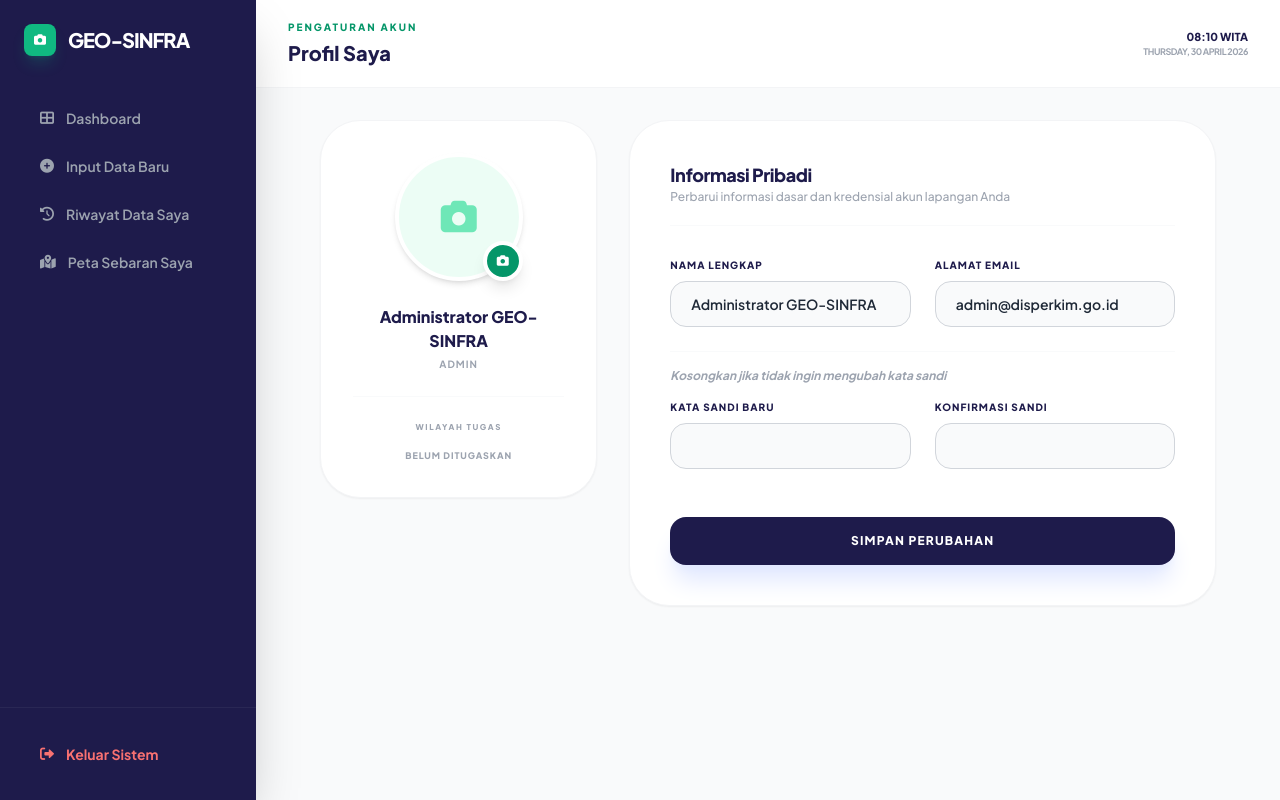
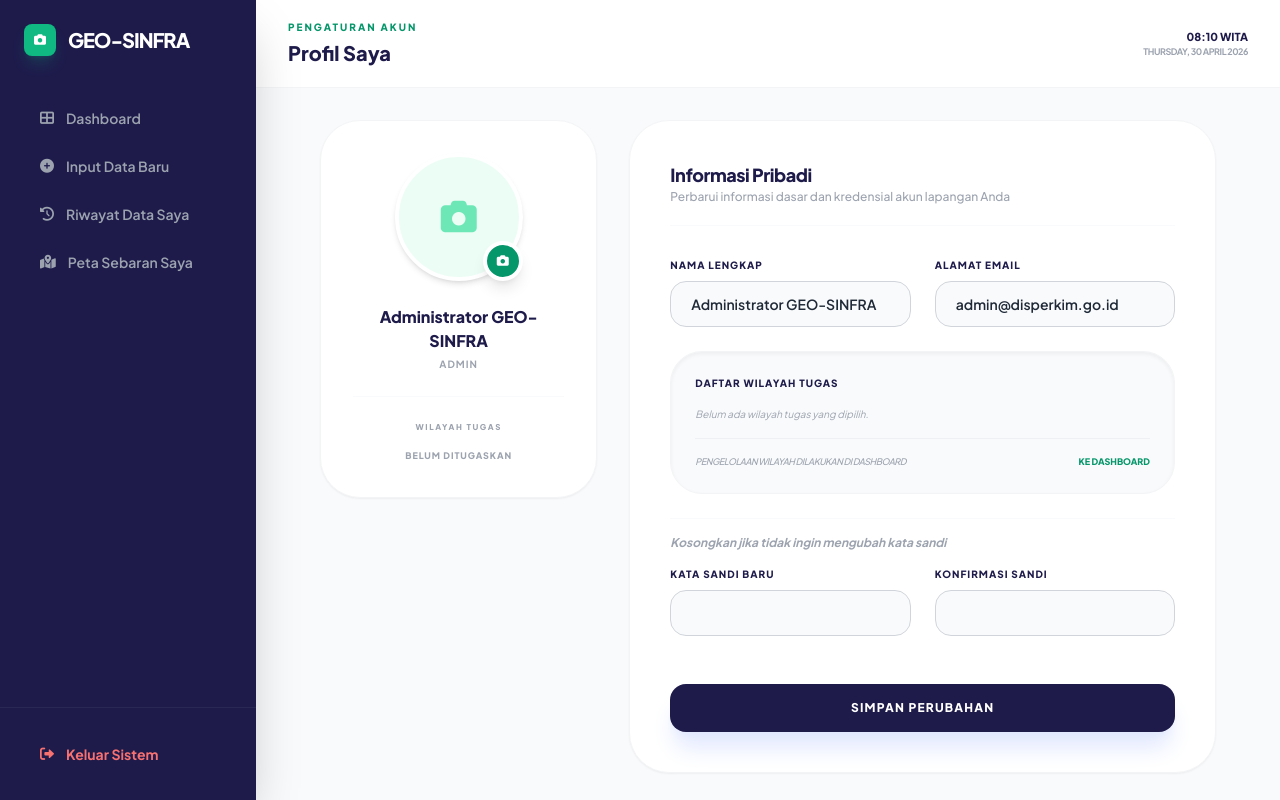
Before and after one commit to Nadya1112/geo-sinfra, a Laravel app: template resources/views/surveyor/profile.blade.php in a window 1280 px wide. Run offline with Laravel 12, Linux system fonts and the light colour scheme; the template is opened without the code that fills it, so the values that code supplies are empty; a user stored in the database is signed in; data comes from the database, SQL or seed files in the repository; parts of the project's set-up code (start-up, migrations or seed data) failed here and were passed over; some libraries are stand-ins or nearby versions.

Commit message:
style(surveyor): restore territory information block in profile page

```diff
--- a/resources/views/surveyor/profile.blade.php
+++ b/resources/views/surveyor/profile.blade.php
@@ -106,6 +106,24 @@
                                     </div>
                                 </div>
 
+                                <div class="bg-gray-50 p-6 rounded-[2rem] border border-gray-100 shadow-inner">
+                                    <label class="block text-[10px] font-black text-[#1e1b4b] uppercase tracking-widest mb-4">Daftar Wilayah Tugas</label>
+                                    <div class="flex flex-wrap gap-3">
+                                        @forelse(auth()->user()->kecamatans as $assignedKec)
+                                        <div class="px-4 py-2 bg-white rounded-xl border border-gray-200 shadow-sm flex items-center gap-2">
+                                            <div class="w-2 h-2 rounded-full bg-emerald-500"></div>
+                                            <span class="text-[11px] font-bold text-[#1e1b4b]">{{ $assignedKec->nama_kecamatan }}</span>
+                                        </div>
+                                        @empty
+                                        <p class="text-[10px] text-gray-400 italic">Belum ada wilayah tugas yang dipilih.</p>
+                                        @endforelse
+                                    </div>
+                                    <div class="mt-4 pt-4 border-t border-gray-200/50 flex justify-between items-center">
+                                        <p class="text-[9px] text-gray-400 italic font-medium uppercase tracking-tighter">Pengelolaan wilayah dilakukan di Dashboard</p>
+                                        <a href="{{ route('surveyor.dashboard') }}" class="text-[9px] font-black text-emerald-600 uppercase hover:underline">Ke Dashboard</a>
+                                    </div>
+                                </div>
+
                                 <div class="pt-4 border-t border-gray-50">
                                     <p class="text-xs font-bold text-gray-400 mb-4 italic">Kosongkan jika tidak ingin mengubah kata sandi</p>
                                     <div class="grid grid-cols-1 md:grid-cols-2 gap-6">
```
